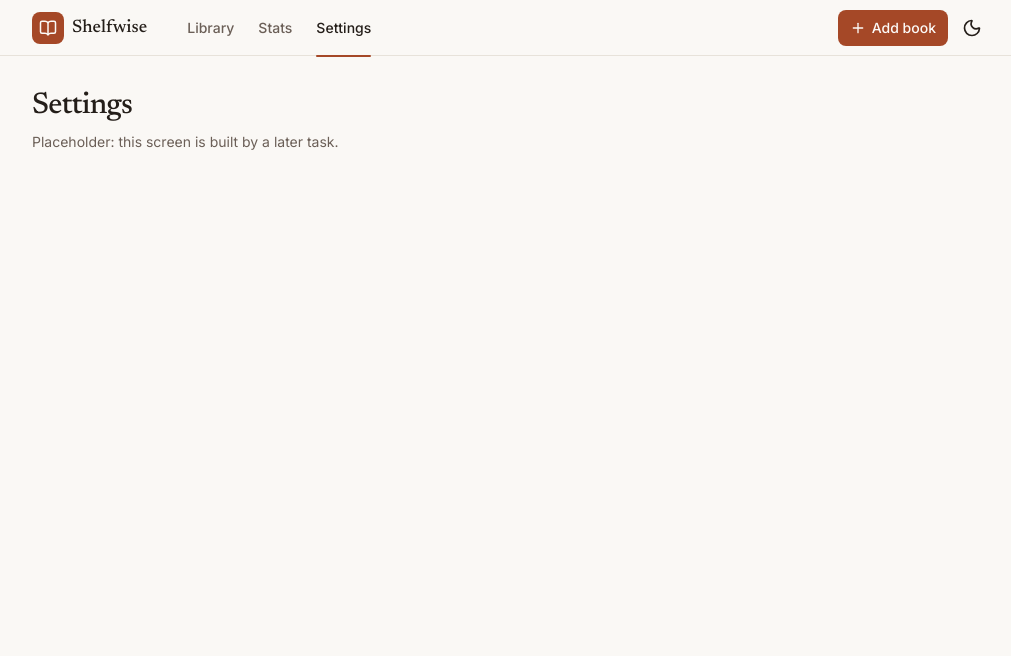
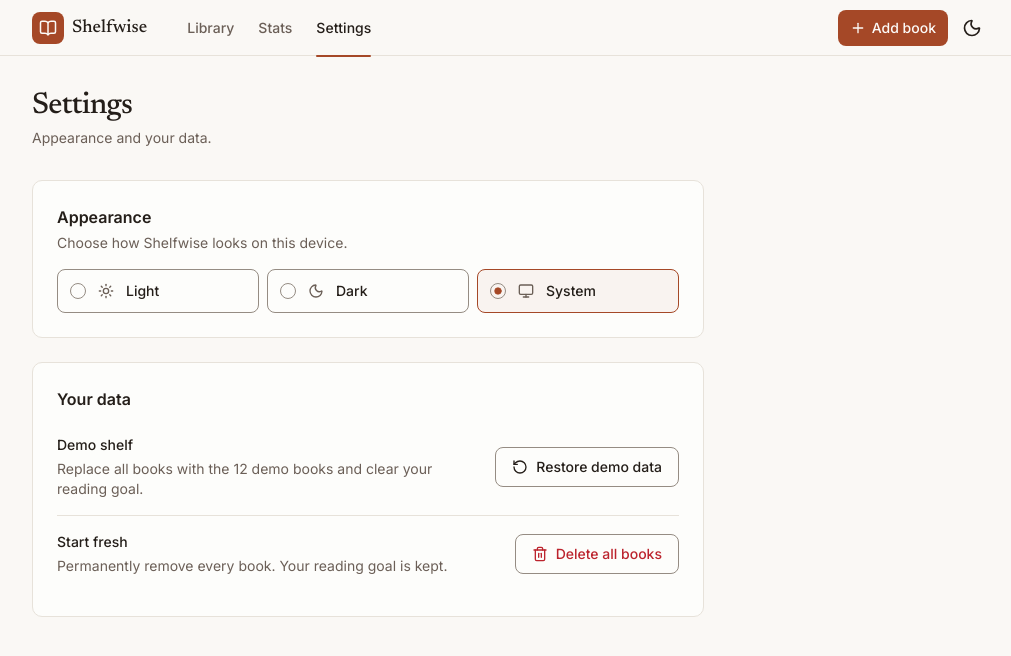
Before and after one commit to Arthavan/shelfwise, a Next.js app: page /settings in a window 1280 px wide. Shown: the top 656 px of the page, without its empty margins (128-1139 px from the left). Built offline with nearby package versions, Linux system fonts and the light colour scheme; no server answers.

Commit message:
app-pipeline: T8

```diff
--- /dev/null
+++ b/src/app/settings/actions.ts
@@ -0,0 +1,33 @@
+"use server";
+
+import { revalidatePath } from "next/cache";
+
+import { ERROR_TOAST } from "@/lib/constants";
+import { db } from "@/lib/db";
+import { removeAllBooks, replaceWithDemoData } from "@/lib/data/maintenance";
+import type { ActionResult } from "@/lib/types";
+
+const DEMO_BOOK_COUNT = 12;
+
+/** D11: replaces every book with the demo shelf and clears the reading goal. No undo. */
+export async function restoreDemoData(): Promise<ActionResult<{ count: number }>> {
+  try {
+    await replaceWithDemoData(db, new Date());
+    revalidatePath("/", "layout");
+    return { ok: true, data: { count: DEMO_BOOK_COUNT } };
+  } catch {
+    return { ok: false, error: ERROR_TOAST };
+  }
+}
+
+/** D11: hard-deletes every book (soft-deleted too). Keeps AppSettings (so nothing re-seeds) and the goal. */
+export async function deleteAllBooks(): Promise<ActionResult<{ count: number }>> {
+  try {
+    const before = await db.book.count();
+    await removeAllBooks(db);
+    revalidatePath("/", "layout");
+    return { ok: true, data: { count: before } };
+  } catch {
+    return { ok: false, error: ERROR_TOAST };
+  }
+}
--- a/src/app/settings/page.tsx
+++ b/src/app/settings/page.tsx
@@ -1,10 +1,32 @@
-export const metadata = { title: "Settings" };
+import type { Metadata } from "next";
 
-export default function Page() {
+import { DataActions } from "@/components/settings/data-actions";
+import { ThemeChoice } from "@/components/settings/theme-choice";
+
+export const metadata: Metadata = { title: "Settings" };
+
+export default function SettingsPage() {
   return (
-    <div>
-      <h1 className="font-serif text-2xl font-medium tracking-tight sm:text-3xl">Settings</h1>
-      <p className="mt-2 text-sm text-muted-foreground">Placeholder: this screen is built by a later task.</p>
+    <div className="max-w-2xl">
+      <header className="mb-6 sm:mb-8">
+        <h1 className="font-serif text-2xl font-medium tracking-tight sm:text-3xl">Settings</h1>
+        <p className="mt-1 text-sm text-muted-foreground">Appearance and your data.</p>
+      </header>
+
+      <section aria-labelledby="appearance-heading" className="rounded-lg border bg-card p-4 sm:p-6">
+        <h2 id="appearance-heading" className="text-base font-semibold">
+          Appearance
+        </h2>
+        <p className="mt-1 text-sm text-muted-foreground">Choose how Shelfwise looks on this device.</p>
+        <ThemeChoice />
+      </section>
+
+      <section aria-labelledby="data-heading" className="mt-6 rounded-lg border bg-card p-4 sm:p-6">
+        <h2 id="data-heading" className="text-base font-semibold">
+          Your data
+        </h2>
+        <DataActions />
+      </section>
     </div>
   );
 }
--- /dev/null
+++ b/src/components/settings/data-actions.tsx
@@ -0,0 +1,77 @@
+"use client";
+
+import { RotateCcw, Trash2 } from "lucide-react";
+import { toast } from "sonner";
+
+import { ConfirmDialog } from "@/components/common/confirm-dialog";
+import { Button } from "@/components/ui/button";
+import { ERROR_TOAST, TOAST } from "@/lib/constants";
+import { deleteAllBooks, restoreDemoData } from "@/app/settings/actions";
+import type { ActionResult } from "@/lib/types";
+
+/** Runs a server action, toasts the outcome and tells the dialog whether to close. */
+async function run(action: () => Promise<ActionResult<{ count: number }>>, success: string): Promise<boolean> {
+  try {
+    const result = await action();
+    if (result.ok) {
+      toast.success(success);
+      return true;
+    }
+    toast.error(result.error);
+  } catch {
+    toast.error(ERROR_TOAST);
+  }
+  return false;
+}
+
+function Row({ title, description, children }: { title: string; description: string; children: React.ReactNode }) {
+  return (
+    <div className="flex flex-col gap-3 py-4 first:pt-4 sm:flex-row sm:items-center sm:justify-between">
+      <div className="min-w-0">
+        <h3 className="text-sm font-medium">{title}</h3>
+        <p className="mt-1 text-sm text-muted-foreground">{description}</p>
+      </div>
+      {children}
+    </div>
+  );
+}
+
+export function DataActions() {
+  return (
+    <div className="mt-2 divide-y">
+      <Row title="Demo shelf" description="Replace all books with the 12 demo books and clear your reading goal.">
+        <ConfirmDialog
+          trigger={
+            <Button type="button" variant="outline" className="w-full sm:w-auto">
+              <RotateCcw aria-hidden="true" className="size-4" />
+              Restore demo data
+            </Button>
+          }
+          title="Restore demo data?"
+          description="This replaces all your books with the 12 demo books and clears your reading goal."
+          confirmLabel="Restore"
+          onConfirm={() => run(restoreDemoData, TOAST.demoRestored)}
+        />
+      </Row>
+      <Row title="Start fresh" description="Permanently remove every book. Your reading goal is kept.">
+        <ConfirmDialog
+          destructive
+          trigger={
+            <Button
+              type="button"
+              variant="outline"
+              className="w-full text-destructive hover:bg-accent hover:text-destructive sm:w-auto"
+            >
+              <Trash2 aria-hidden="true" className="size-4" />
+              Delete all books
+            </Button>
+          }
+          title="Delete all books?"
+          description="This permanently removes every book on your shelf. It can't be undone."
+          confirmLabel="Delete all"
+          onConfirm={() => run(deleteAllBooks, TOAST.allDeleted)}
+        />
+      </Row>
+    </div>
+  );
+}
--- /dev/null
+++ b/src/components/settings/theme-choice.tsx
@@ -0,0 +1,47 @@
+"use client";
+
+import { useSyncExternalStore } from "react";
+import { Monitor, Moon, Sun, type LucideIcon } from "lucide-react";
+import { useTheme } from "next-themes";
+
+import { Label } from "@/components/ui/label";
+import { RadioGroup, RadioGroupItem } from "@/components/ui/radio-group";
+
+const OPTIONS: readonly { value: string; label: string; icon: LucideIcon }[] = [
+  { value: "light", label: "Light", icon: Sun },
+  { value: "dark", label: "Dark", icon: Moon },
+  { value: "system", label: "System", icon: Monitor },
+];
+
+const subscribe = () => () => {};
+
+export function ThemeChoice() {
+  const { theme, setTheme } = useTheme();
+  const mounted = useSyncExternalStore(
+    subscribe,
+    () => true,
+    () => false,
+  );
+
+  return (
+    <RadioGroup
+      aria-label="Theme"
+      value={mounted ? (theme ?? "system") : ""}
+      onValueChange={setTheme}
+      disabled={!mounted}
+      className="mt-4 grid gap-2 data-[disabled]:opacity-100 sm:grid-cols-3"
+    >
+      {OPTIONS.map(({ value, label, icon: Icon }) => (
+        <Label
+          key={value}
+          htmlFor={`theme-${value}`}
+          className="flex h-11 cursor-pointer items-center gap-3 rounded-md border border-input bg-card px-3 text-sm font-medium transition-colors duration-150 hover:bg-accent has-[[data-state=checked]]:border-primary has-[[data-state=checked]]:bg-primary/5"
+        >
+          <RadioGroupItem id={`theme-${value}`} value={value} className="data-[disabled]:opacity-100" />
+          <Icon aria-hidden="true" className="size-4 text-muted-foreground" />
+          {label}
+        </Label>
+      ))}
+    </RadioGroup>
+  );
+}
```
